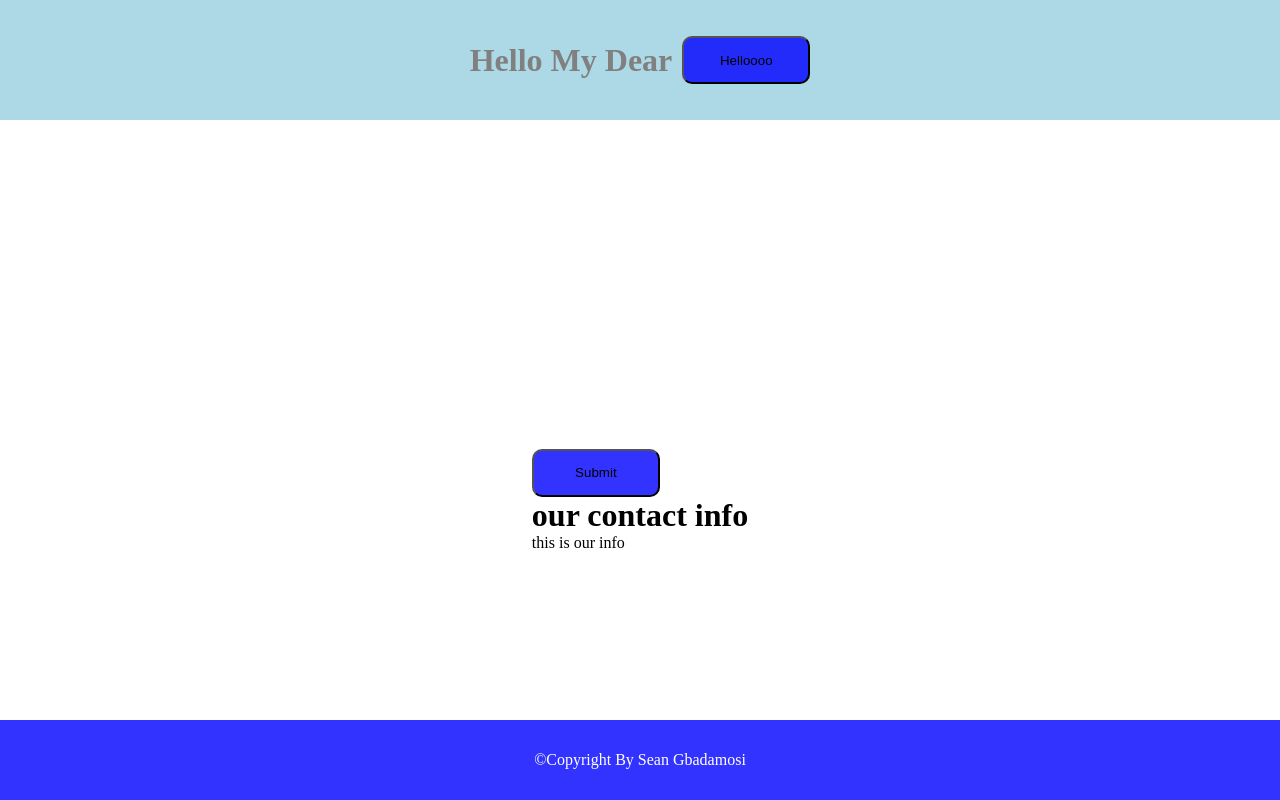
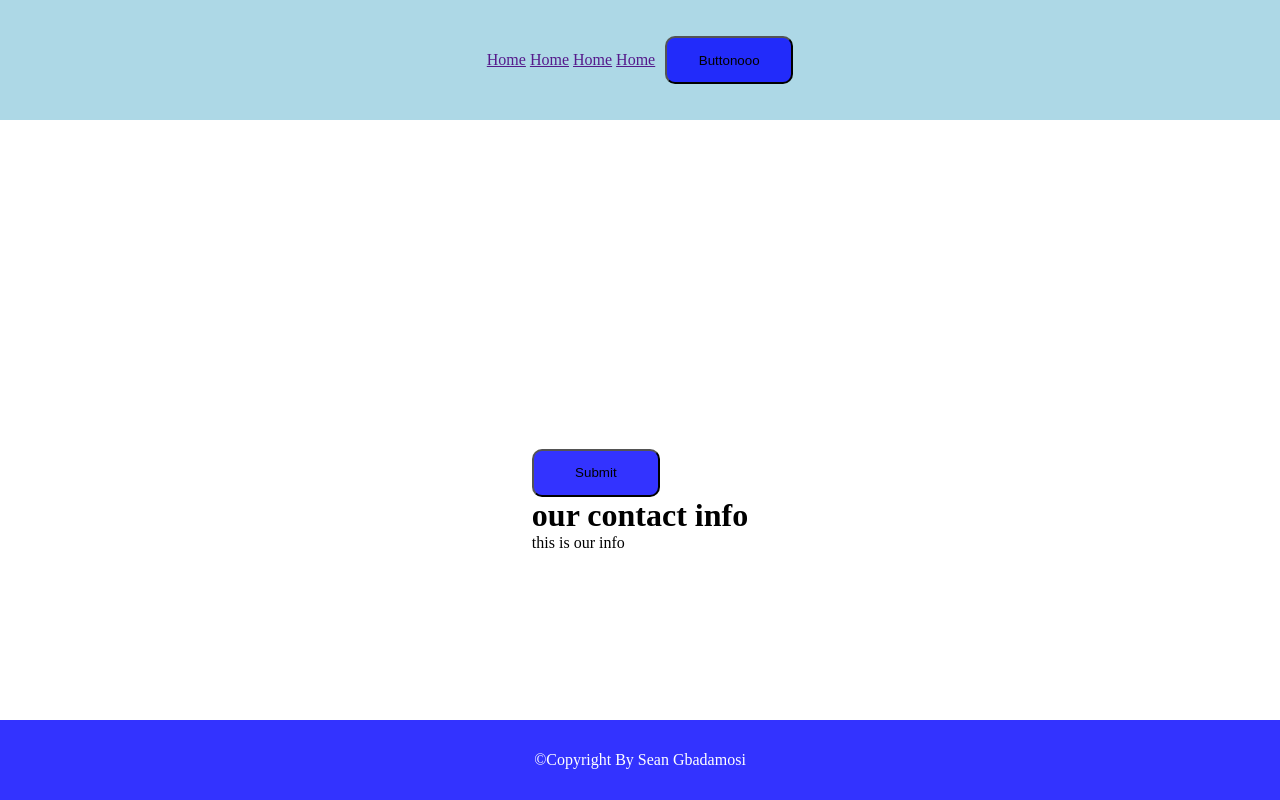
Before and after one commit to seangbadamosi/Sass-learning, a plain HTML site: page index.html in a window 1280 px wide. Drawn offline with Linux system fonts and the light colour scheme.

Commit message:
Lesson 5 | extend

```diff
--- a/index.html
+++ b/index.html
@@ -8,8 +8,13 @@
 </head>
 <body>
     <header>
-        <h1>hello my dear</h1>
-        <button type="button">hello</button>
+        <nav>
+            <a href="">home</a>
+            <a href="">home</a>
+            <a href="">home</a>
+            <a href="">home</a>
+        </nav>
+        <button type="button">button</button>
     </header>
     <main>
         <div class="contact">
--- a/styles/_header.scss
+++ b/styles/_header.scss
@@ -10,22 +10,23 @@ header{
     background-color: lightblue;
     color: $textColor;
     height: 15vh;
+    nav{
+        text-decoration: none;
+    }
+    .button {
+        padding: 10px 20px;
+        background-color: blue;
+        color: white;
+        border-radius: 5px;
+      }
 
-    button{
-        background-color:  $primaryColor;
-        transition: 2s;
-        border-radius: 10px;
-        width: 10vw;
-        height: 6vh;
-        text-transform: $textTransform;
-        margin: 0 0 0 10px;
+      .primary-button {
+        @extend .button;
+        background-color: green; /* Overrides background-color */
+      }
 
-        &:hover{
-            background-color: red;
-        }
-
-        &::after{
-            content: 'ooo';
-        }
-    }
+      .secondary-button {
+        @extend .button;
+        background-color: gray; /* Overrides background-color */
+      }
 }
--- a/styles/style.scss
+++ b/styles/style.scss
@@ -1,6 +1,4 @@
-@import './variables';
-@import './header';
-@import './footer';
+
 
 *{
     margin: 0;
```
Also changed, not shown: 1 other file.
